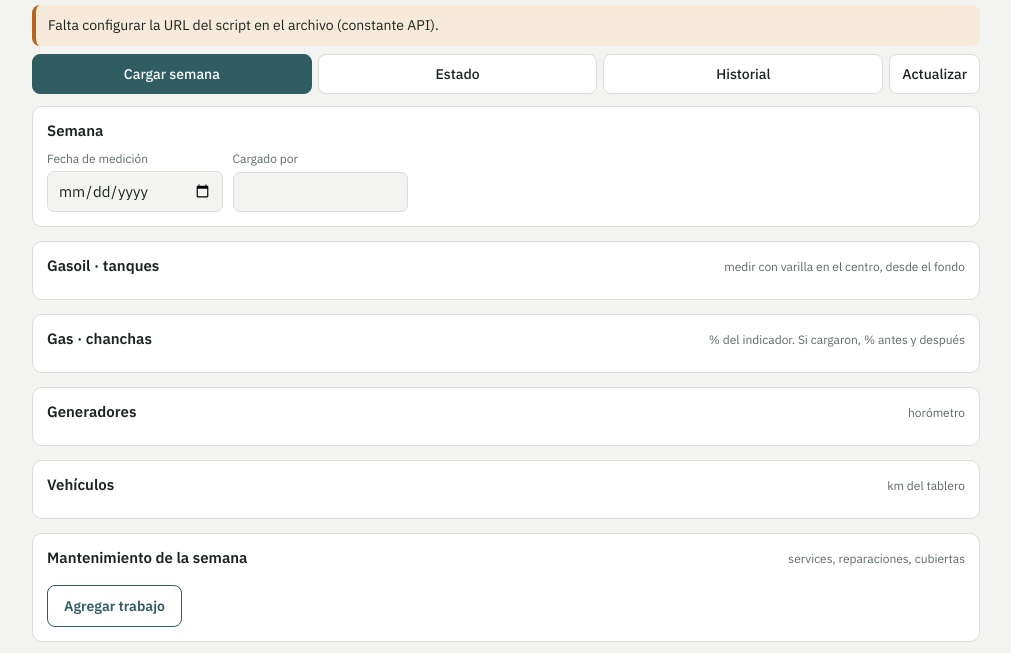
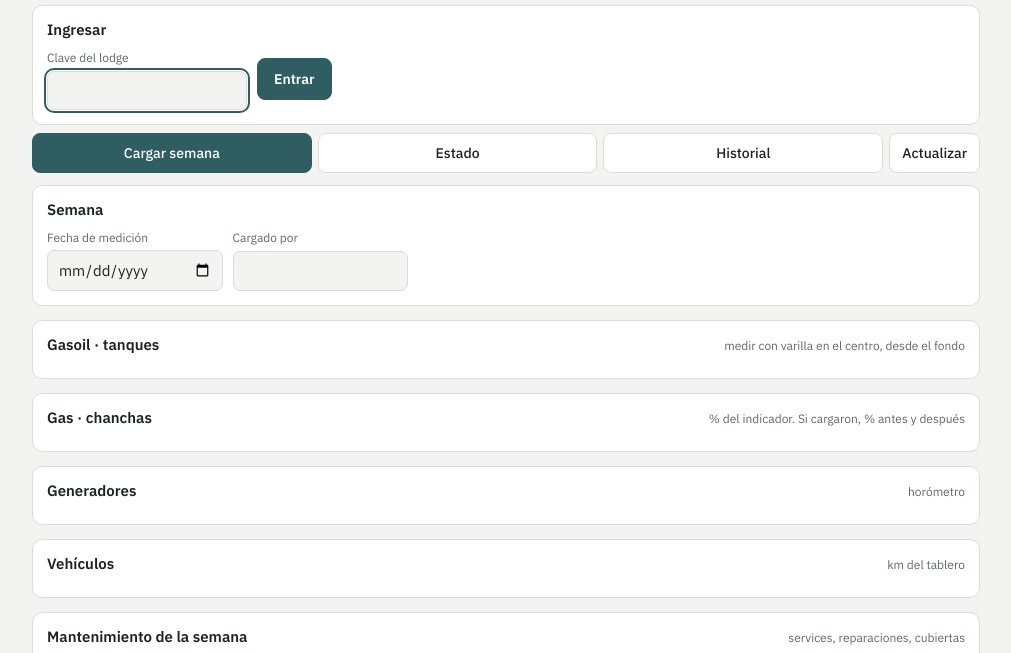
Before and after one commit to barryclaudio/control-kt, a plain HTML site: page index.html in a window 1280 px wide. Shown: the part 80-733 px from the top of the page, without its empty margins (134-1145 px from the left). Drawn offline with nearby package versions, Linux system fonts and the light colour scheme.

Commit message:
Add files via upload

```diff
--- a/index.html
+++ b/index.html
@@ -139,7 +139,7 @@ const $=s=>document.querySelector(s);
 const fmt=(n,d=0)=>n==null||isNaN(n)?"–":Number(n).toLocaleString("es-AR",{minimumFractionDigits:d,maximumFractionDigits:d});
 const num=v=>{if(v===""||v==null)return null;const n=Number(String(v).replace(",","."));return isNaN(n)?null:n};
 /* URL de la implementación de Google Apps Script (termina en /exec) */
-const API="PEGAR_AQUI_URL_DEL_SCRIPT";
+const API="https://script.google.com/macros/s/AKfycbzlqL8bU6ldFOzpvL4LebN_Sy4NGXyhfs37839srBAhLPxyWAJpOWyoqaBDyokyxns8Nw/exec";
 let cfg=null,weeks=[],mantRows=[],dirty=false,clave="",quien="";
 function getLS(k){try{return localStorage.getItem(k)||""}catch(e){return ""}}
 function setLS(k,v){try{localStorage.setItem(k,v)}catch(e){}}
```
